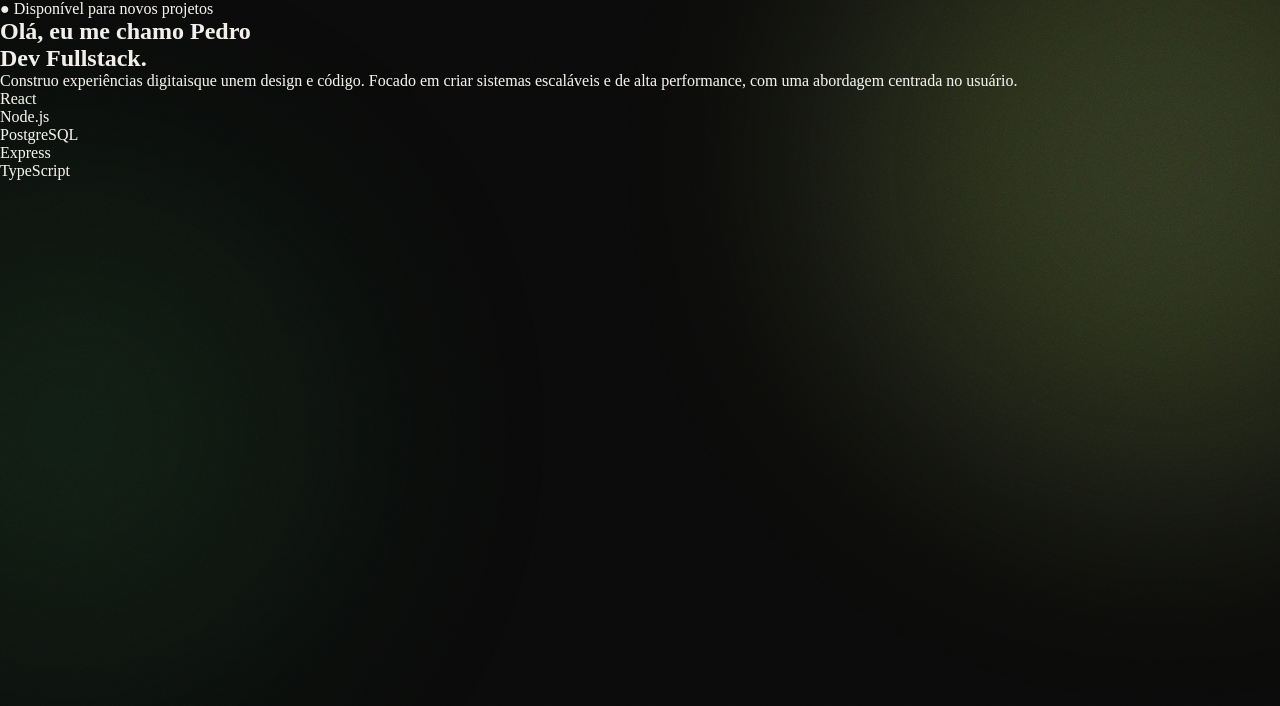
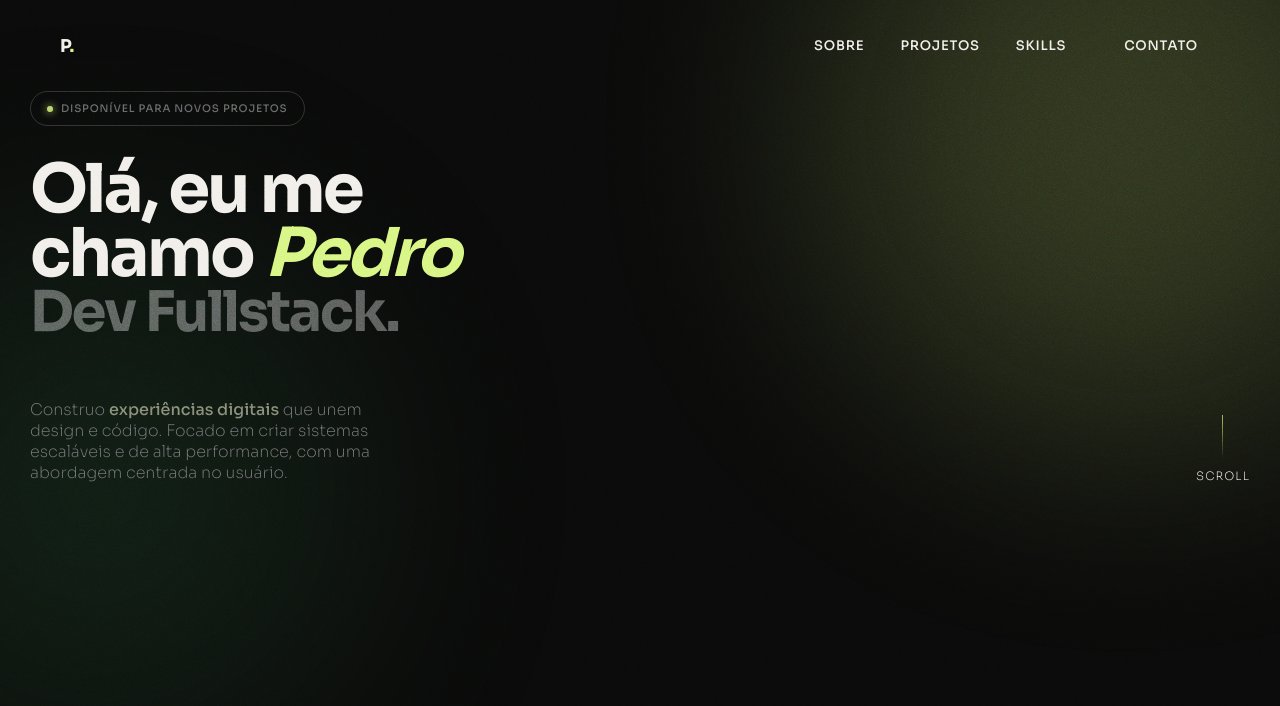
Before and after one commit to pedrohrdev/portfolio, a React (Vite) app: page / in a window 1280 px wide. Shown: the top 706 px of the page. Built offline with nearby package versions, Linux system fonts and the light colour scheme.

Commit message:
feat: implement Hero section and Navbar with responsive styles

```diff
--- a/index.html
+++ b/index.html
@@ -6,7 +6,9 @@
     <meta name="viewport" content="width=device-width, initial-scale=1.0" />
     <title>portfolio</title>
 
-    <link href="https://fonts.googleapis.com/css2?family=Sora:wght@300;400;500;600;700;800&display=swap" rel="stylesheet"/>
+    <link rel="preconnect" href="https://fonts.googleapis.com">
+    <link rel="preconnect" href="https://fonts.gstatic.com" crossorigin>
+    <link href="https://fonts.googleapis.com/css2?family=Sora:wght@100..800&display=swap" rel="stylesheet">
 
   </head>
   <body>
--- a/src/components/Hero.jsx
+++ b/src/components/Hero.jsx
@@ -1,3 +1,4 @@
+import Navbar from './Navbar';
 import styles from '../styles/Hero.module.css'
 
 function Hero() {
@@ -5,30 +6,34 @@ function Hero() {
         <div className={styles.heroContainer}>
             <section className={styles.heroContent}>
 
-                <p className={styles.disponivel}>
-                <span aria-hidden="true">●</span> Disponível para novos projetos
-                </p>
+                <Navbar />
+
+                <div className={styles.heroTag}>Disponível para novos projetos</div>
+
+                <div className={styles.titleHeroContainer}>
+
 
                     <h1 className={styles.titulo}>
-                    Olá, eu me chamo  <span className={styles.nome}>Pedro</span>
+                        Olá, eu me <br /> chamo  <span className={styles.nome}>Pedro</span>
                     </h1>
 
                     <h2 className={styles.cargo}>Dev Fullstack.</h2>
 
-                <p className={styles.descricao}>
-                    Construo  <span className={styles.experiencia}>experiências digitais</span>
+                </div>
+
+                <div className={styles.heroBottom}>
+
+                    <p className={styles.heroDesc}>
+                        Construo  <span className={styles.experiencia}>experiências digitais </span>
                         que unem design e código. Focado em criar sistemas escaláveis
                         e de alta performance, com uma abordagem centrada no usuário.
                     </p>
 
-                <div className="carouselTechList">
-                    <ul className={styles.techList}>
-                        <li>React</li>
-                        <li>Node.js</li>
-                        <li>PostgreSQL</li>
-                        <li>Express</li>
-                        <li>TypeScript</li>
-                    </ul>
+                    <div className={styles.heroScroll}>
+                        <div className={styles.heroScrollLine} />
+                        <span>Scroll</span>
+                    </div>
+
                 </div>
 
             </section>
--- a/src/components/Navbar.jsx
+++ b/src/components/Navbar.jsx
@@ -0,0 +1,28 @@
+import { useEffect, useState } from 'react';
+import styles from '../styles/Navbar.module.css';
+
+function Navbar() {
+  const [scrolled, setScrolled] = useState(false)
+
+  useEffect(() => {
+    const handleScroll = () => setScrolled(window.scrollY > 50)
+    window.addEventListener('scroll', handleScroll)
+    return () => window.removeEventListener('scroll', handleScroll)
+  }, [])
+
+  return (
+    <nav className={`${styles.nav} ${scrolled ? styles.scrolled : ''}`}>
+      <a href="#" className={styles.navLogo}>
+        P<span>.</span>
+      </a>
+      <div className={styles.navLinks}>
+        <a href="#about">Sobre</a>
+        <a href="#projects">Projetos</a>
+        <a href="#skills">Skills</a>
+        <a href="#contact" className={styles.navCta}>Contato</a>
+      </div>
+    </nav>
+  )
+}
+
+export default Navbar;
--- a/src/index.css
+++ b/src/index.css
@@ -5,6 +5,7 @@
   box-sizing: border-box;
   margin: 0;
   padding: 0;
+  font-family: "Sora", sans-serif;
 }
 
 /* VARIABLES */
@@ -80,39 +81,13 @@ body::before {
 
 /* ANIMAÇÕES DIFERENTES (CHAVE DO REALISMO) */
 @keyframes drift1 {
-  0% {
-    transform: translate(0, 0) scale(1);
-  }
-  25% {
-    transform: translate(40px, 60px) scale(1.05);
-  }
-  50% {
-    transform: translate(-30px, 80px) scale(1.1);
-  }
-  75% {
-    transform: translate(-50px, 30px) scale(1.03);
-  }
-  100% {
-    transform: translate(0, 0) scale(1);
-  }
+      0%, 100% { transform: translateY(0) scale(1); }
+      50% { transform: translateY(40px) scale(1.05); }
 }
 
 @keyframes drift2 {
-  0% {
-    transform: translate(0, 0) scale(1);
-  }
-  25% {
-    transform: translate(-30px, -40px) scale(1.04);
-  }
-  50% {
-    transform: translate(20px, -60px) scale(1.08);
-  }
-  75% {
-    transform: translate(50px, -20px) scale(1.02);
-  }
-  100% {
-    transform: translate(0, 0) scale(1);
-  }
+      0%, 100% { transform: translateY(0) scale(1); }
+      50% { transform: translateY(40px) scale(1.05); }
 }
 
 /* CONTENT LAYER */
--- a/src/styles/Hero.module.css
+++ b/src/styles/Hero.module.css
@@ -0,0 +1,97 @@
+.heroContainer {
+    position: relative; z-index: 1;
+    min-height: 100vh;
+    display: flex; flex-direction: column;
+    padding: 75px 30px 80px;
+}
+
+.heroTag {
+  display: inline-flex; align-items: center; gap: 8px;
+  margin-bottom: 32px;
+  margin-top: 1rem;
+  padding: 10px 16px;
+  border: 1px solid rgba(255, 255, 255, 0.15);  /* ← borda visível */
+  border-radius: 100px;
+  width: fit-content;
+  font-size: .65rem; font-weight: 500; letter-spacing: .08em;
+  text-transform: uppercase;
+  color: rgba(255, 255, 255, 0.356);              /* ← texto cinza */
+  opacity: 0; animation: fadeUp .7s .2s forwards;
+}
+
+.heroTag::before {
+  content: ''; width: 6px; height: 6px; border-radius: 50%;
+  background: var(--accent); display: block;
+  box-shadow: 0 0 8px var(--accent);
+  animation: pulse 2s infinite;
+}
+
+.heroBottom {
+  display: flex; justify-content: space-between; align-items: flex-end;
+  margin-top: 60px;
+  opacity: 0; animation: fadeUp .7s .7s forwards;
+  font-weight: 200;
+}
+
+.heroDesc {
+  max-width: 340px;
+  color: rgb(108, 109, 110);
+}
+
+.heroScroll {
+  display: flex; flex-direction: column; align-items: center; gap: 10px;
+  color: var(--muted);
+  font-size: .72rem; letter-spacing: .1em; text-transform: uppercase;
+}
+
+.heroScrollLine {
+  width: 1px; height: 60px;
+  background: linear-gradient(to bottom, var(--accent), transparent);
+  animation: scrollLine 2s ease-in-out infinite;
+}
+
+@keyframes scrollLine {
+  0%,100% { height: 60px; opacity: 1; }
+  50%      { height: 30px; opacity: .4; }
+}
+
+@keyframes pulse {
+  0%, 100% { opacity: 1; }
+  50%       { opacity: .3; }
+}
+
+/* ✅ Esse estava faltando fora do comentário */
+@keyframes fadeUp {
+  from { opacity: 0; transform: translateY(30px); }
+  to   { opacity: 1; transform: translateY(0); }
+}
+
+.titulo {
+    font-size: 4.2rem;
+    line-height: 0.95;
+    text-align: left;
+    letter-spacing: -.04em;
+}
+
+.nome {
+    font-size: 4.2rem;
+    line-height: 0.95;
+    text-align: left;
+    letter-spacing: -.04em;
+    color: var(--accent);
+    font-style: italic;
+}
+
+.cargo {
+    font-size: 3.5rem;
+    line-height: 0.95;
+    text-align: left;
+    letter-spacing: -.04em;
+    color: rgba(250, 250, 250, 0.322);
+}
+
+.experiencia {
+    color: rgba(149, 153, 132, 0.822);
+    font-weight: 500;
+    width: fit-content;
+}
--- /dev/null
+++ b/src/styles/Navbar.module.css
@@ -0,0 +1,59 @@
+.nav {
+  position: fixed; top: 0; left: 0; right: 0;
+  z-index: 100;
+  display: flex; align-items: center; justify-content: space-between;
+  padding: 28px 60px;
+  backdrop-filter: blur(0);
+  transition: background .3s, backdrop-filter .3s, padding .3s;
+}
+
+.scrolled {
+  background: rgba(10, 10, 10, 0.85);
+  backdrop-filter: blur(16px);
+  padding: 18px 60px;
+  border-bottom: 1px solid var(--border);
+}
+
+.navLogo {
+  font-size: 1.1rem; font-weight: 700; letter-spacing: -.02em;
+  color: var(--fg); text-decoration: none;
+}
+
+.navLogo span { color: var(--accent); }
+
+.navLinks {
+  display: flex; gap: 36px; align-items: center;
+}
+
+.navLinks a {
+  color: var(--muted); text-decoration: none;
+  font-size: .82rem; font-weight: 500; letter-spacing: .06em;
+  text-transform: uppercase;
+  transition: color .2s;
+}
+
+.navLinks a:hover { color: var(--fg); }
+
+.navCta {
+  padding: 9px 22px;
+  border: 1px solid var(--border);
+  border-radius: 100px;
+  background: transparent;
+  color: var(--fg) !important;
+  transition: background .2s, border-color .2s !important;
+}
+
+.navCta:hover {
+  background: var(--accent) !important;
+  color: #000 !important;
+  border-color: var(--accent) !important;
+}
+
+@media (max-width: 900px) {
+  .nav { padding: 24px 28px; }
+  .scrolled { padding: 18px 28px; }
+}
+
+@media (max-width: 580px) {
+  .navLinks { display: none; }
+}
```
Also changed, not shown: src/styles/Navbar.css (deleted). Lines whose indentation alone changed are shown as unchanged.
